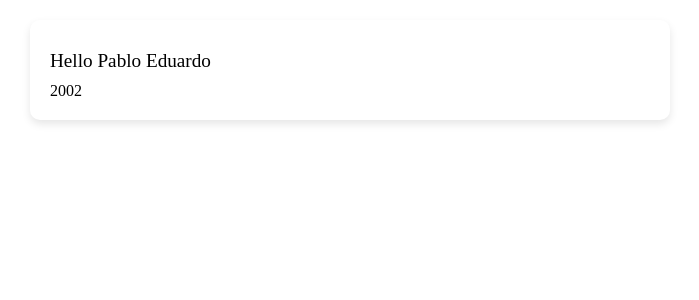
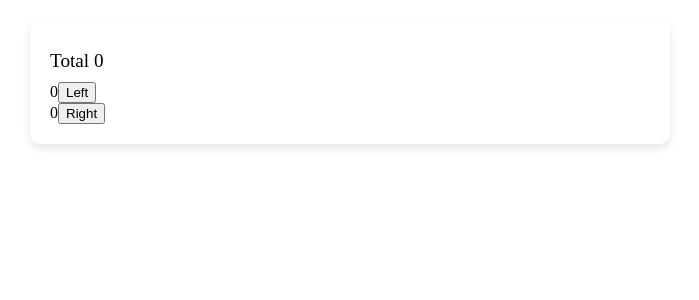
Before and after one commit to Pablo9234/Full-Stack-Open, a React (Vite) app in the folder Parte-2/: page / in a window 1280 px wide. Shown: the top 300 px of the page, without its empty margins (290-989 px from the left). Built offline with nearby package versions, Linux system fonts and the light colour scheme.

Commit message:
Update Part-2

```diff
--- a/Parte-2/src/App.jsx
+++ b/Parte-2/src/App.jsx
@@ -1,4 +1,4 @@
-import { Hello } from "./Hello"
+import {Contadores} from "./Hello"
 
 export function App(){
 
@@ -9,7 +9,8 @@ export function App(){
 
   return(
     <>
-    <Hello {...props}/>
+    <Contadores/>
+
     </>
   )
 }
--- a/Parte-2/src/Hello.jsx
+++ b/Parte-2/src/Hello.jsx
@@ -1,13 +1,61 @@
-export function Hello(props){
+import { useState } from "react"
 
-    const guesYear = () =>{
-        const yearNOw = new Date().getFullYear()
-        return yearNOw - props.date
-    }
-    return(
-         <div>
-            <p>Hello {props.name}</p>
-            {guesYear()}
+export function Contadores() {
+    const [clicks, setClicks] = useState({
+        left: 0,
+        right: 0
+    });
+
+    const [allClicks, setAll] = useState([]);
+    const [total, setTotal] = useState(0);
+
+    const handleClickLeft = () => {
+        setClicks(prevClicks => ({ ...prevClicks, left: prevClicks.left + 1 })); //Modificando los estados de los componentes
+        setAll(prevAllClicks => prevAllClicks.concat('L'));
+        setTotal(prevTotal => prevTotal + 1);
+    };
+
+    const handleClickRight = () => {
+        setClicks(prevClicks => ({ ...prevClicks, right: prevClicks.right + 1 })); //Modificando los estados de los componentes
+        setAll(prevAllClicks => prevAllClicks.concat('R'));
+        setTotal(prevTotal => prevTotal + 1);
+    };
+
+    return (
+        <div>
+            <Contador allClicks={allClicks} total={total} />
+            <ButtonLeft clicks={clicks.left} onClick={handleClickLeft} />
+            <ButtonRight clicks={clicks.right} onClick={handleClickRight} />
         </div>
-    )
+    );
 }
+
+function Contador({total}) {
+    return (
+        <div>
+            <p>Total {total}</p>
+        </div>
+    );
+}
+
+function ButtonLeft({ clicks, onClick }) {
+    return (
+        <div>
+            {clicks}
+            <button onClick={onClick}>
+                Left
+            </button>
+        </div>
+    );
+}
+
+function ButtonRight({ clicks, onClick }) {
+    return (
+        <div>
+            {clicks}
+            <button onClick={onClick}>
+                Right
+            </button>
+        </div>
+    );
+}
```
